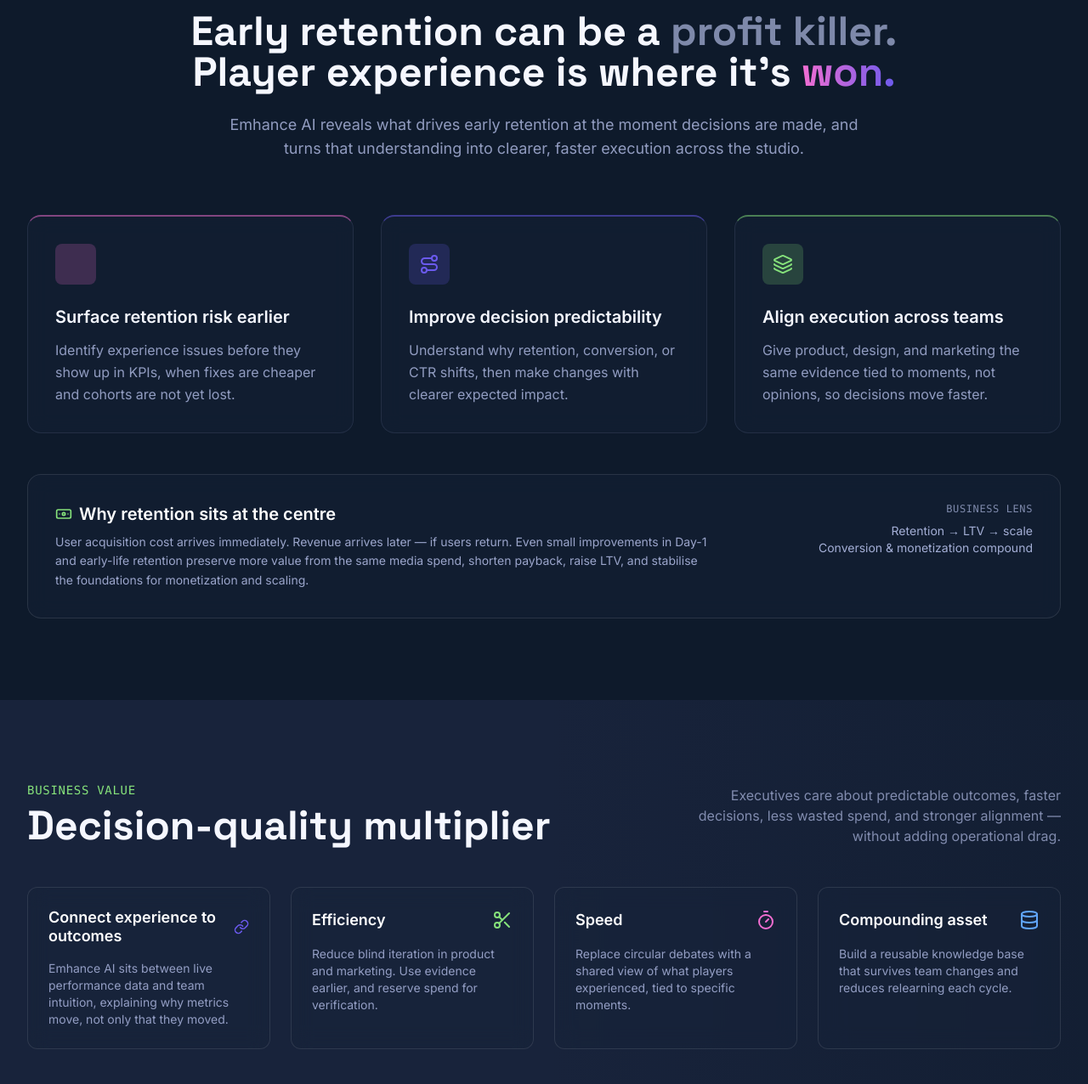
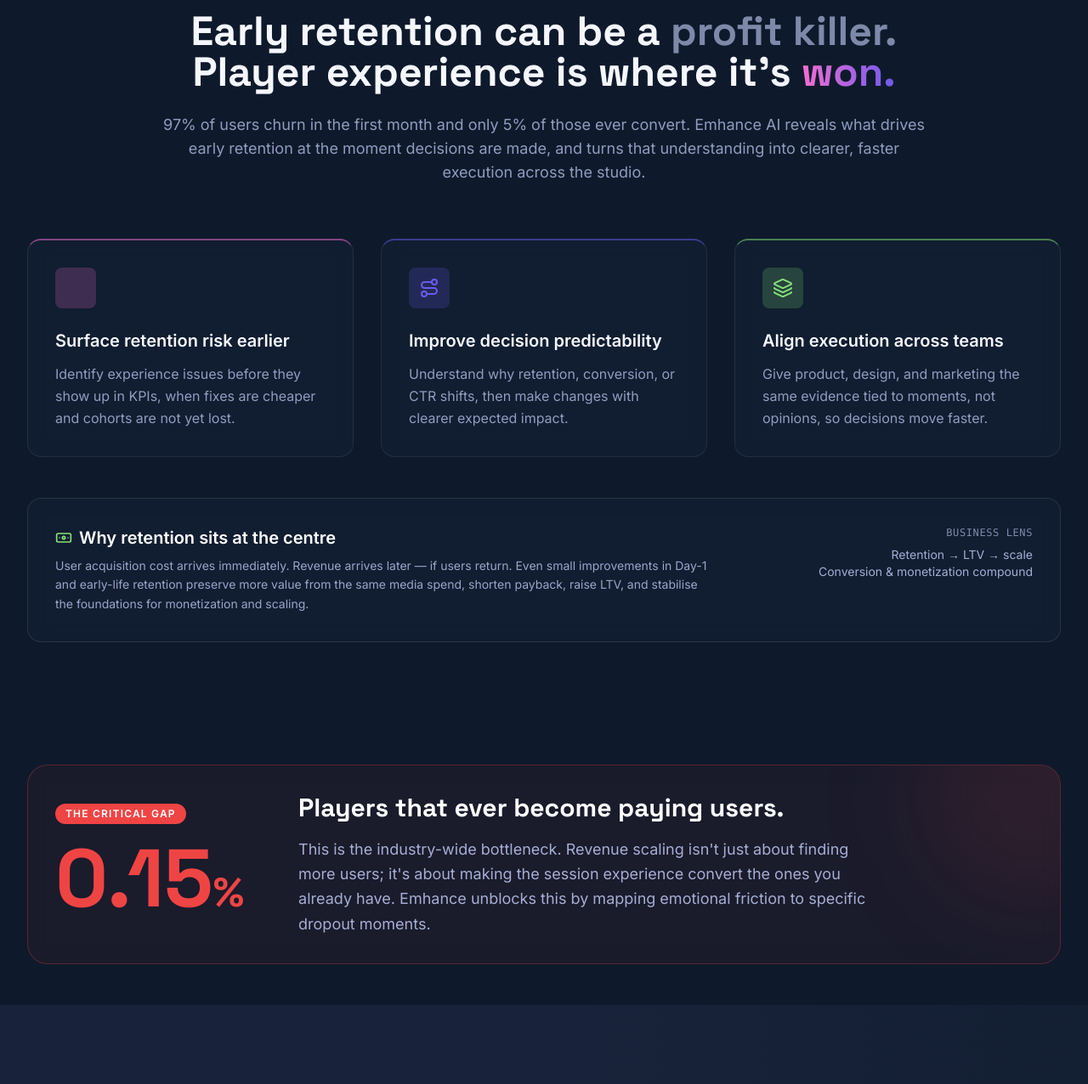
Before and after one commit to shabouwcaw/sensemittermarketing, a plain HTML site: page Executives.html in a window 1280 px wide. Shown: the part 1020-2296 px from the top of the page at 85% size. Drawn offline with nearby package versions, Linux system fonts and the light colour scheme; some icons are missing.

Commit message:
Update Executives.html

```diff
--- a/Executives.html
+++ b/Executives.html
@@ -256,8 +256,8 @@
           Early retention can be a <span class="text-brand-light/60">profit killer.</span><br />
           Player experience is where it's <span class="text-gradient">won.</span>
         </h2>
-        <p class="text-lg text-brand-light/70 max-w-3xl mx-auto">
-          Emhance AI reveals what drives early retention at the moment decisions are made, and turns that understanding into clearer, faster execution across the studio.
+        <p class="text-lg text-brand-light/70 max-w-4xl mx-auto">
+          97% of users churn in the first month and only 5% of those ever convert. Emhance AI reveals what drives early retention at the moment decisions are made, and turns that understanding into clearer, faster execution across the studio.
         </p>
       </div>
 
@@ -313,6 +313,27 @@
         </div>
       </div>
 
+    </div>
+  </section>
+
+  <!-- CRITICAL GAP SECTION -->
+  <section class="py-12 relative overflow-hidden">
+    <div class="max-w-7xl mx-auto px-4 sm:px-6 lg:px-8">
+      <div class="glass-panel rounded-3xl p-8 border border-red-500/30 bg-red-500/5 relative overflow-hidden group">
+        <div class="absolute -top-24 -right-24 w-64 h-64 bg-red-500/10 rounded-full blur-3xl"></div>
+        <div class="relative flex flex-col md:flex-row items-center gap-8 md:gap-16">
+          <div class="flex-shrink-0 text-center md:text-left">
+            <div class="inline-block px-3 py-1 bg-red-500 text-xs font-bold text-white uppercase tracking-widest rounded-full mb-4">The Critical Gap</div>
+            <div class="text-7xl md:text-8xl font-display font-bold text-red-500 mb-2">0.15<span class="text-4xl md:text-5xl">%</span></div>
+          </div>
+          <div class="flex-1">
+            <h3 class="text-2xl md:text-3xl font-display font-bold text-white mb-4">Players that ever become paying users.</h3>
+            <p class="text-brand-light/80 text-lg leading-relaxed max-w-2xl">
+              This is the industry-wide bottleneck. Revenue scaling isn't just about finding more users; it's about making the session experience convert the ones you already have. Emhance unblocks this by mapping emotional friction to specific dropout moments.
+            </p>
+          </div>
+        </div>
+      </div>
     </div>
   </section>
 
@@ -449,15 +470,9 @@
           <div class="text-brand-light/60 uppercase tracking-widest text-xs font-semibold">Average increase in D1 retention</div>
         </div>
 
-        <div class="flex-1 relative group">
-          <!-- Highlight for the Problem Stat -->
-          <div class="absolute -inset-6 bg-red-500/10 border border-red-500/30 rounded-2xl blur-sm group-hover:blur-md transition-all"></div>
-          <div class="relative px-6 py-4">
-            <div class="inline-block px-2 py-0.5 bg-red-500 text-[10px] font-bold text-white uppercase tracking-tighter rounded mb-2">The Critical Gap</div>
-            <div class="text-5xl md:text-6xl font-display font-bold text-red-400 mb-2">0.15<span class="text-red-500">%</span></div>
-            <div class="text-brand-light/80 uppercase tracking-tight text-xs font-bold max-w-[200px] mx-auto leading-tight">Number of players that ever become paying users</div>
-            <div class="mt-3 text-[10px] font-mono text-red-400/70 italic">Emhance unblocks this bottleneck</div>
-          </div>
+        <div class="flex-1">
+          <div class="text-5xl md:text-6xl font-display font-bold text-white mb-2">10<span class="text-brand-purple">%</span></div>
+          <div class="text-brand-light/60 uppercase tracking-widest text-xs font-semibold">Increase in CVR</div>
         </div>
 
       </div>
```
